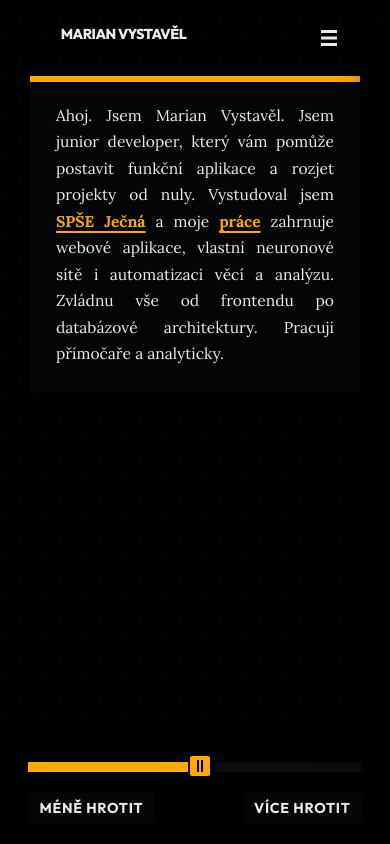
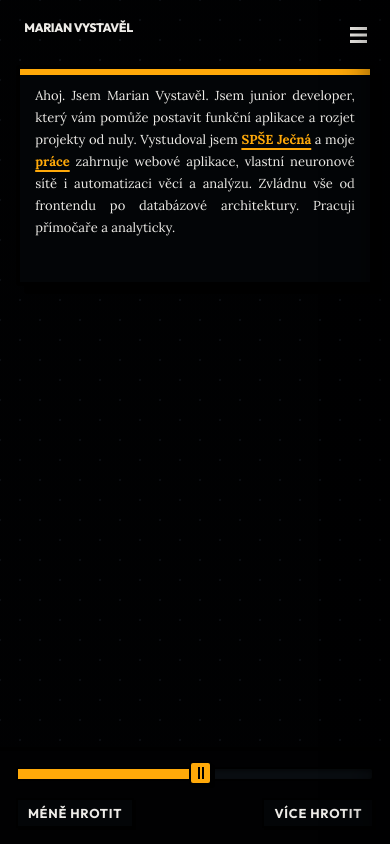
Before and after one commit to MonsterMarian/Portfolio, a React (Vite) app: page / in a window 390 px wide. Built offline with nearby package versions, Linux system fonts and the light colour scheme.

Commit message:
feat: update chess achievement title & add user mobile responsive CSS adjustments

```diff
--- a/src/index.css
+++ b/src/index.css
@@ -183,6 +183,10 @@ a {
   .wrapper { padding: 5.5em 2em 7em; }
 }
 
+@media (max-width: 480px) {
+  .wrapper { padding: 5em 1.2em 7em; }
+}
+
 /* â”€â”€ SITE HEADER â”€â”€â”€â”€â”€â”€â”€â”€â”€â”€â”€â”€â”€â”€â”€â”€â”€â”€â”€â”€â”€â”€â”€â”€â”€â”€â”€â”€â”€â”€â”€â”€â”€â”€â”€â”€â”€â”€â”€â”€â”€â”€â”€â”€â”€â”€â”€ */
 .header-main {
   position: fixed;
@@ -205,6 +209,14 @@ a {
   text-transform: uppercase;
   letter-spacing: -0.03em;
   pointer-events: auto;
+}
+
+@media (max-width: 480px) {
+  .header-main .site-title {
+    left: 1.2em;
+    font-size: 0.95em;
+    top: 1.6em;
+  }
 }
 
 .header-main .site-title a {
@@ -235,6 +247,13 @@ a {
   border: var(--border-width-thin) solid transparent;
   border-radius: 4px;
   transition: all var(--transition-fast);
+}
+
+@media (max-width: 480px) {
+  .header-main .menu-toggle {
+    right: 1.2em;
+    top: 1.3em;
+  }
 }
 
 .header-main .menu-open::after {
@@ -451,6 +470,11 @@ a {
   .content-card { padding: 2em; }
 }
 
+@media (max-width: 480px) {
+  #output { font-size: 1em; min-height: 14em; }
+  .content-card { padding: 1.2em; }
+}
+
 #output .red {
   color: var(--accent-amber);
   font-weight: 700;
@@ -509,6 +533,12 @@ a {
 
 @media (max-width: 768px) {
   .slider-wrap { padding: 1.5em 2em; }
+}
+
+@media (max-width: 480px) {
+  .slider-wrap { padding: 1.2em 1.2em; }
+  .slider-wrap .slider__scale { font-size: 0.85em; gap: 0.5em; }
+  .slider-wrap .slider__scale span { padding: 0.3em 0.5em; font-size: 0.9em; }
 }
 
 .slider-wrap .slider__scale {
@@ -973,6 +1003,12 @@ a {
 }
 .mde--open { transform: translateX(0); }
 
+@media (max-width: 480px) {
+  .mde { width: 100%; }
+  .mde__item { font-size: 1.6em; }
+  .mde__nav { padding: 1em 0 1em 1.5em; }
+}
+
 /* Ĺ ikmĂ˝ amber blok â€” dekorativnĂ­ */
 .mde__accent {
   position: absolute;
--- a/src/pages/UspechyPage.jsx
+++ b/src/pages/UspechyPage.jsx
@@ -44,7 +44,7 @@ function UspechyPage() {
     },
     {
       rok: '2026',
-      nazev: 'Top 1.5% v šachu (Elo 1648)',
+      nazev: 'Top 1.5% v šachu',
       popis: 'Dne 30. 1. 2026 jsem dosáhl maximálního ELO ratingu 1648 na Chess.com (98.5. percentil) a tím jsem zakončil svou čtyřletou šachovou cestu.',
       tag: 'Šachy',
       link: 'https://www.chess.com/member/mar1anmoon',
```
